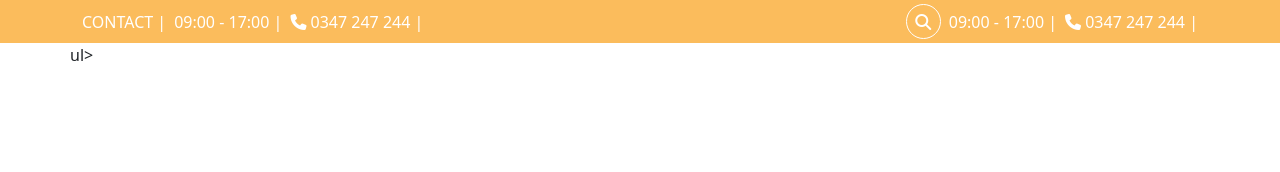
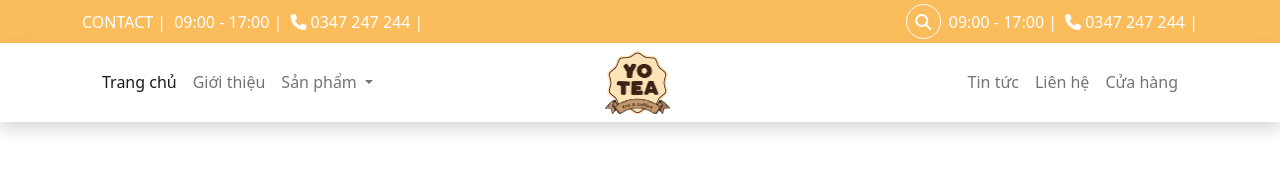
Before and after one commit to SyTom123/ECMA-Assigment, a website built with Vite: page index.html in a window 1280 px wide. Built offline with nearby package versions, Linux system fonts and the light colour scheme; what navigo would draw is missing.

Commit message:
refact: create header -bottom

```diff
--- a/public/src/components/header/header.scss
+++ b/public/src/components/header/header.scss
@@ -15,3 +15,12 @@
         color: white;
     }
 }
+.header-navbar {
+    margin-right: 0 !important;
+}
+.header-mainNav{
+    display: flex;
+    justify-content: space-between !important;
+    width: 100%;
+    align-items: center;
+}
--- a/public/src/components/header/index.js
+++ b/public/src/components/header/index.js
@@ -1,7 +1,8 @@
-import './header.scss'
+import "./header.scss";
+import logo from "../../image/logo.png";
 const Header = {
-    render() {
-        return `
+  render() {
+    return /*html*/ `
             <div class ="bg-primary container-fluid text-white">
                 <div class= "container" >
                     <div class="row align-items-center">
@@ -22,15 +23,60 @@ const Header = {
                     </div>
                 </div>
             </div>
-            <div class="container">
-                <div class="row">
-                    ul>
-                </div>
+            <div class = "container-fluid shadow">
+            <div class="container ">
+                <nav class="navbar navbar-expand-lg navbar-light bg-white">
+                    <div class="container-fluid">
+                    <button class="navbar-toggler" type="button" data-bs-toggle="collapse" data-bs-target="#navbarSupportedContent" aria-controls="navbarSupportedContent" aria-expanded="false" aria-label="Toggle navigation">
+                        <span class="navbar-toggler-icon"></span>
+                    </button>
+                    <div class="collapse navbar-collapse " id="navbarSupportedContent">
+                    <div class = "header-mainNav">
+                        <ul class="navbar-nav mb-2 mb-lg-0">
 
+                            <li class="nav-item">
+                                <a class="nav-link active" aria-current="page" href="#">Trang chủ</a>
+                            </li>
+                            <li class="nav-item">
+                                <a class="nav-link" href="#">Giới thiệu</a>
+                            </li>
+                            <li class="dropdown">
+                                <a class="nav-link dropdown-toggle" href="#" id="navbarDropdown" role="button" data-bs-toggle="dropdown" aria-expanded="false">
+                                Sản phẩm
+                                </a>
+                                <ul class="dropdown-menu" aria-labelledby="navbarDropdown">
+                                <li><a class="dropdown-item" href="#">Action</a></li>
+                                <li><a class="dropdown-item" href="#">Another action</a></li>
+                                <li><hr class="dropdown-divider"></li>
+                                <li><a class="dropdown-item" href="#">Something else here</a></li>
+                                </ul>
+                            </li>
+                        </ul>
+                        <div>
+                            <img src=${logo} class="w-50 " alt="Logo" />
+                        </div>
+                        <div>
+                        <ul class="header-navbar navbar-nav  ">
+                            <li class="nav-item">
+                                <a class="nav-link" aria-current="page" href="#">Tin tức</a>
+                            </li>
+                            <li class="nav-item">
+                                <a class="nav-link" href="#">Liên hệ</a>
+                            </li>
+                            <li class="nav-item">
+                                <a class="nav-link" href="#">Cửa hàng</a>
+                            </li>
+                        </ul>
+                        </div>
+                        </div>
+                    </div>
+                    </div>
+                </nav>
+            </div>
             </div>
 
 
-        `
-    }
-}
-export default Header
+        `;
+  },
+};
+export default Header;
```
Also changed, not shown: public/src/image/logo.png (added).
